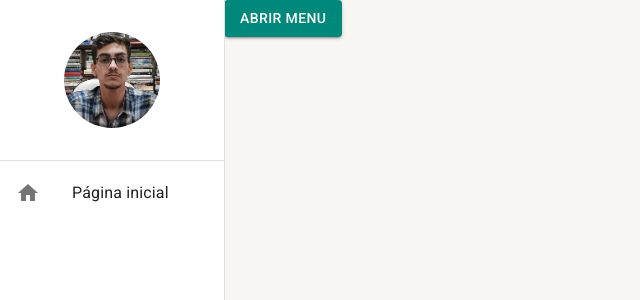
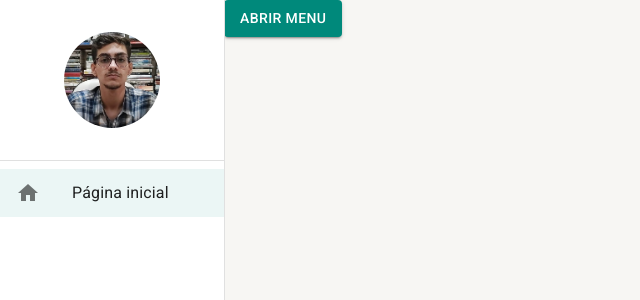
Before and after one commit to lucas-linhares-dev/projeto-cadastros-material-ui-typescript, a React (Create React App) app: page /pagina-inicial in a window 1280 px wide. Shown: the top 300 px of the page, without its empty margins (0-640 px from the left). Built offline with nearby package versions, Linux system fonts and the light colour scheme.

Commit message:
Utilizando useResolvedPatch + useMatch p/ marcar opção de menu de acordo com a rota que o usuario estiver

```diff
--- a/src/shared/components/menu-lateral/MenuLateral.tsx
+++ b/src/shared/components/menu-lateral/MenuLateral.tsx
@@ -4,7 +4,7 @@ import { Avatar, Divider, Drawer, Icon, ListItemButton, ListItemIcon, ListItemTe
 import { Box } from '@mui/system';
 import { useDrawerContext } from '../../contexts';
 import { useCallback } from 'react';
-import { useNavigate } from 'react-router-dom';
+import { useMatch, useNavigate, useResolvedPath } from 'react-router-dom';
 
 
 
@@ -18,6 +18,9 @@ interface IListItemLink {
 
 const ListItemLink: React.FC<IListItemLink> = ({label, icon, to, onClick}) => {
 
+  const resolvedPath = useResolvedPath(to);
+  const match = useMatch({path: resolvedPath.pathname, end: false});
+
   const navigate = useNavigate();
 
   const handleClick = useCallback(() => {
@@ -27,7 +30,7 @@ const ListItemLink: React.FC<IListItemLink> = ({label, icon, to, onClick}) => {
 
 
   return(
-    <ListItemButton onClick={handleClick}>
+    <ListItemButton onClick={handleClick} selected={!!match}>
 
       <ListItemIcon>
         <Icon>{icon}</Icon>
```
